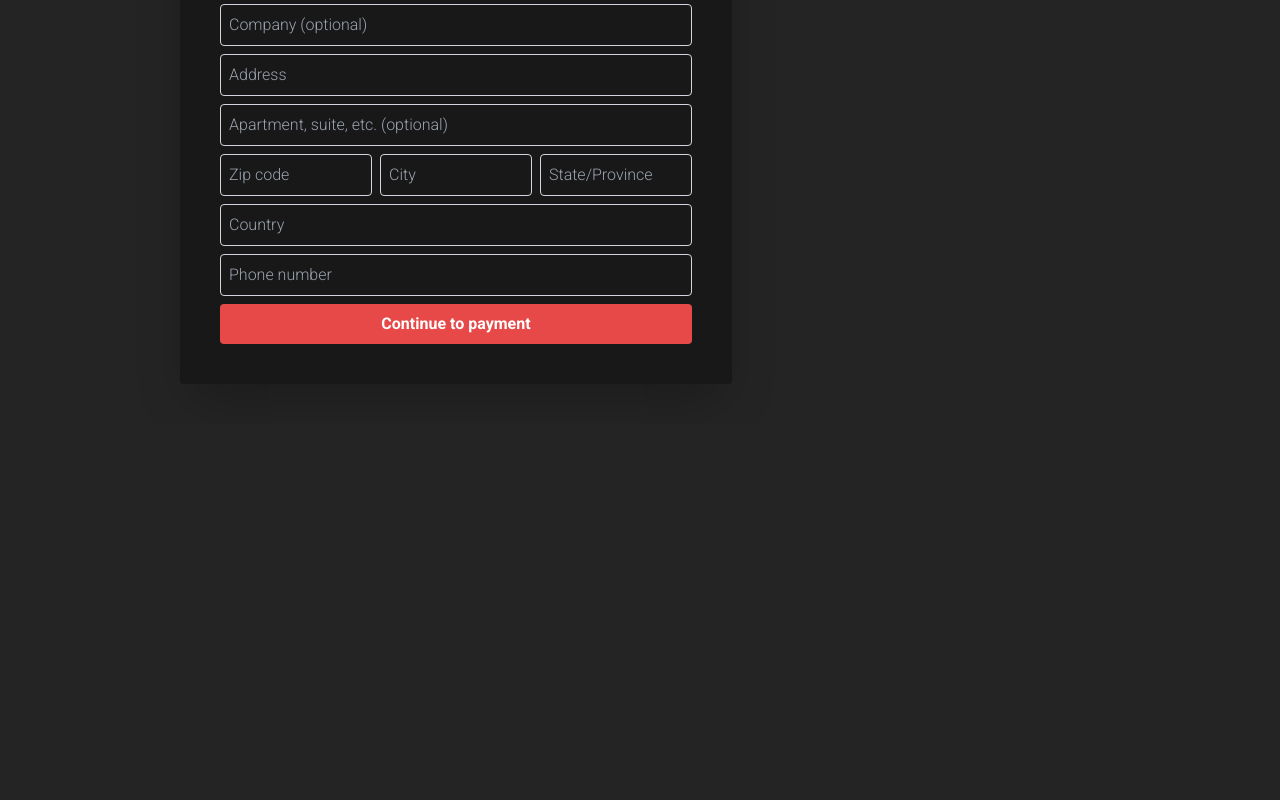
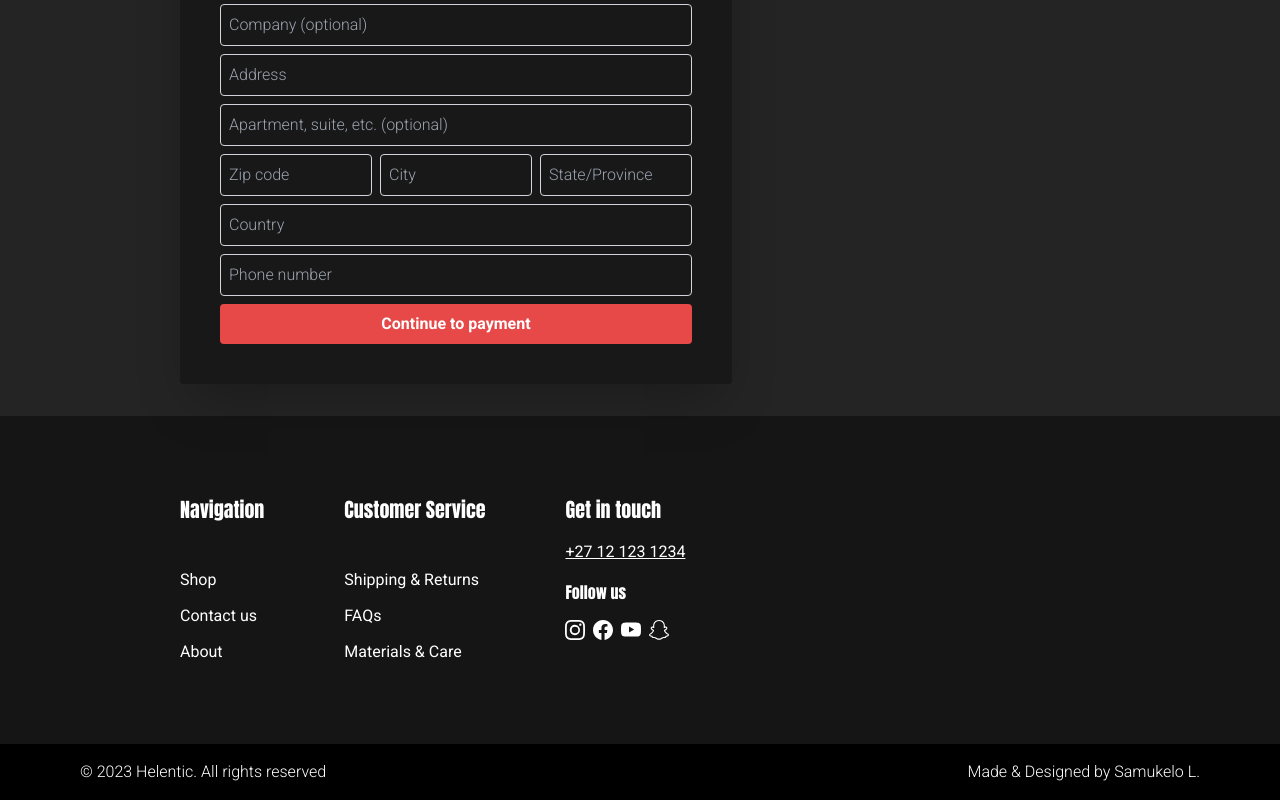
Before and after one commit to samukelolukhele/Helentic, a React (Vite) app: page /shop/checkout in a window 1280 px wide. Shown: the part 376-1176 px from the top of the page. Before the commit the page ends 800 px from the top, so only its background shows below. Built offline with nearby package versions, Linux system fonts and the light colour scheme.

Commit message:
FEAT: Footer setup.

```diff
--- a/src/App.tsx
+++ b/src/App.tsx
@@ -6,6 +6,7 @@ import Shop from "./pages/shop";
 import ProductPage from "./pages/product";
 import CategoryPage from "./pages/category";
 import Checkout from "./pages/checkout";
+import Footer from "./components/Footer";
 
 function App() {
   return (
@@ -19,6 +20,7 @@ function App() {
           <Route element={<CategoryPage />} path="/shop/categories/:category" />
           <Route element={<Checkout />} path="/shop/checkout" />
         </Routes>
+        <Footer />
       </ShoppingCartProvider>
     </Router>
   );
--- /dev/null
+++ b/src/components/Footer.tsx
@@ -0,0 +1,109 @@
+import { BsFacebook, BsInstagram, BsSnapchat, BsYoutube } from "react-icons/bs";
+import Container from "./Container";
+import { Link, useNavigate } from "react-router-dom";
+
+const Footer = () => {
+  const customerServiceLinks = [
+    {
+      text: "Shipping & Returns",
+      to: "/support/shipping-policy",
+    },
+    {
+      text: "FAQs",
+      to: "/support/faqs",
+    },
+    {
+      text: "Materials & Care",
+      to: "/support/care",
+    },
+  ];
+
+  const navigationLinks = [
+    {
+      text: "Shop",
+      to: "/shop",
+    },
+    {
+      text: "Contact us",
+      to: "/support/contact",
+    },
+    {
+      text: "About",
+      to: "/about",
+    },
+  ];
+
+  const navigate = useNavigate();
+
+  return (
+    <footer className="w-full">
+      <div className="bg-[#151515] py-20 flex flex-col">
+        <Container className="gap-20 flex-col md:flex-row">
+          <div className="flex gap-20">
+            <div className="flex flex-col gap-3">
+              <h1 className="mb-8 text-xl">Navigation</h1>
+              {navigationLinks.map((link, key) => {
+                return (
+                  <Link to={link.to} key={key} className="text-white">
+                    {link.text}
+                  </Link>
+                );
+              })}
+            </div>
+            <div className="flex flex-col gap-3">
+              <h1 className="text-xl mb-8">Customer Service</h1>
+              {customerServiceLinks.map((link, key) => {
+                return (
+                  <Link to={link.to} key={key} className="text-white">
+                    {link.text}
+                  </Link>
+                );
+              })}
+            </div>
+          </div>
+          <div className="flex gap-20">
+            <div className="flex flex-col gap-4">
+              <div className="flex flex-col gap-4">
+                <h1 className="text-xl">Get in touch</h1>
+                <p className="underline">+27 12 123 1234</p>
+              </div>
+              <div className="flex flex-col gap-4">
+                <h1>Follow us</h1>
+                <div className="flex gap-2 text-xl">
+                  <BsInstagram
+                    className="hover:scale-105 duration-300 cursor-pointer"
+                    onClick={() =>
+                      window.open("https://instagram.com", "_blank")
+                    }
+                  />
+                  <BsFacebook
+                    className="hover:scale-105 duration-300 cursor-pointer"
+                    onClick={() =>
+                      window.open("https://facebook.com", "_blank")
+                    }
+                  />
+                  <BsYoutube
+                    className="hover:scale-105 duration-300 cursor-pointer"
+                    onClick={() => window.open("https://youtube.com", "_blank")}
+                  />
+                  <BsSnapchat
+                    className="hover:scale-105 duration-300 cursor-pointer"
+                    onClick={() =>
+                      window.open("https://snapchat.com", "_blank")
+                    }
+                  />
+                </div>
+              </div>
+            </div>
+          </div>
+        </Container>
+      </div>
+      <div className="w-full py-4 bg-black flex flex-col md:flex-row justify-between items-center px-20 font-light">
+        <p>&copy; 2023 Helentic. All rights reserved</p>
+        <p>Made & Designed by Samukelo L.</p>
+      </div>
+    </footer>
+  );
+};
+
+export default Footer;
```
